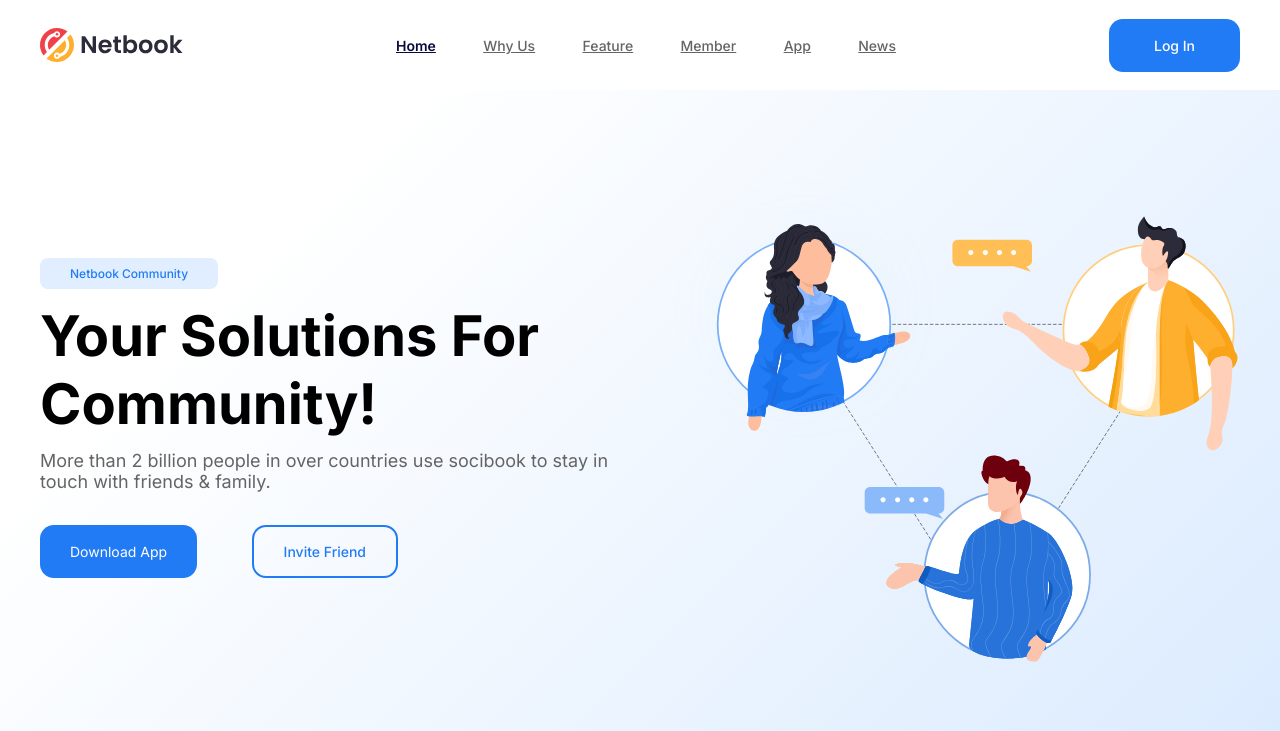
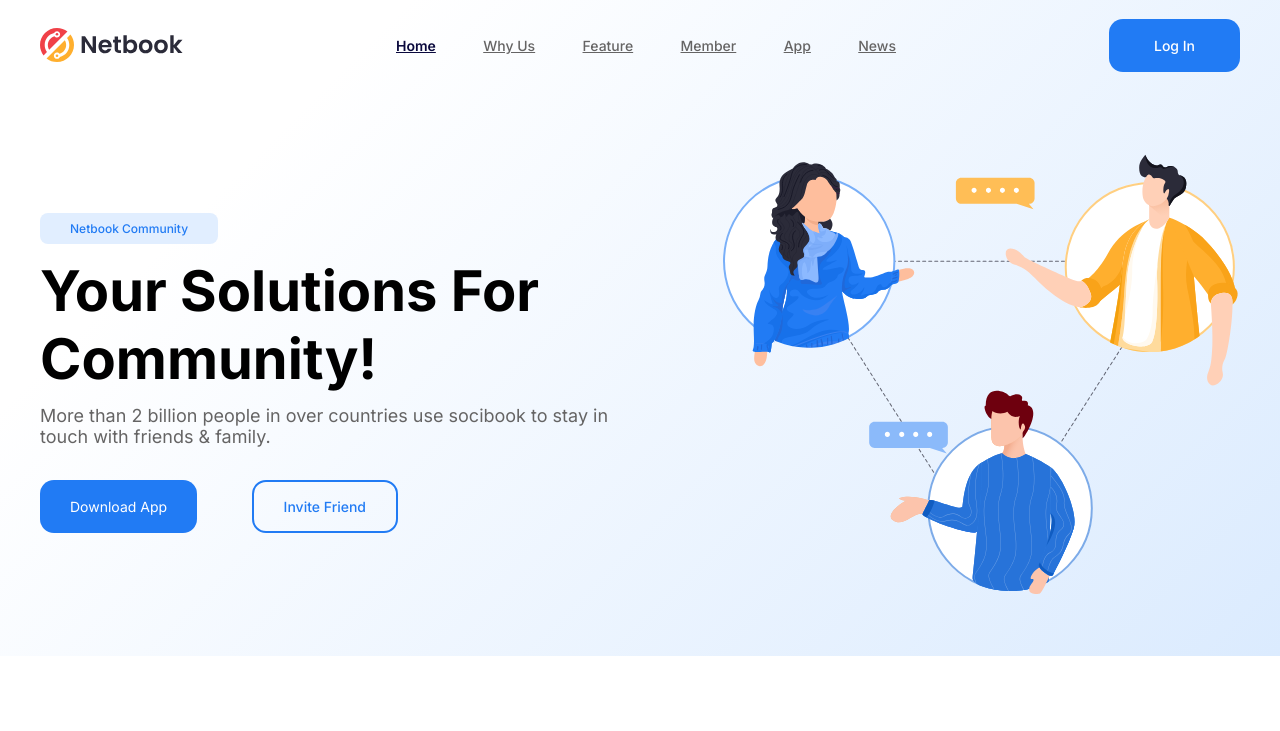
Before and after one commit to RoyBikram/fabcom, a plain HTML site: page index.html in a window 1280 px wide. Shown: the top 731 px of the page. Drawn offline with Linux system fonts and the light colour scheme.

Commit message:
Change home svg, add the header background on scroll & fix width problem

```diff
--- a/index.html
+++ b/index.html
@@ -37,7 +37,7 @@
                     </div>
                 </div>
                 <div class="right_side">
-                    <img src="assets/img/home_page/hero.svg" alt="" srcset="">
+                    <img src="assets/img/home_page/home.svg" alt="" srcset="">
                 </div>
             </div>
         </section>
--- a/sass/style.scss
+++ b/sass/style.scss
@@ -43,8 +43,10 @@ html, button{
   }
 
 header {
-    width: 100vw;
+    width: 100%;
     height: var(--header_height);
+    transition: all 0.5s;
+    position: fixed;
     @extend %flex_center_div;
     nav {
         max-width: 1200px;
@@ -82,6 +84,10 @@ header {
         }
     }
 }
+.scroll-header {
+    background-color: white;
+
+}
 
 .main_container {
     section {
@@ -94,6 +100,7 @@ header {
         margin-right: auto;
     }
     .home_section {
+        padding-top: var(--header_height);
         height: 656px;
         display: flex;
         align-items: center;
@@ -154,8 +161,10 @@ header {
 
             .right_side {
                 width: 50%;
+                display: flex;
+                justify-content: flex-end;
                 img {
-                    width: 100%;
+                    width: 90%;
                 }
             }
         }
--- a/script.js
+++ b/script.js
@@ -0,0 +1,6 @@
+/*==================== CHANGE BACKGROUND HEADER ====================*/
+function scrollHeader(){
+    const nav = document.querySelector('header')
+    if(this.scrollY >= 50) nav.classList.add('scroll-header'); else nav.classList.remove('scroll-header')
+}
+window.addEventListener('scroll', scrollHeader)
```
Also changed, not shown: assets/css/style.css, assets/img/home_page/hero.svg (deleted), assets/img/home_page/home.svg (added), 1 other file.
